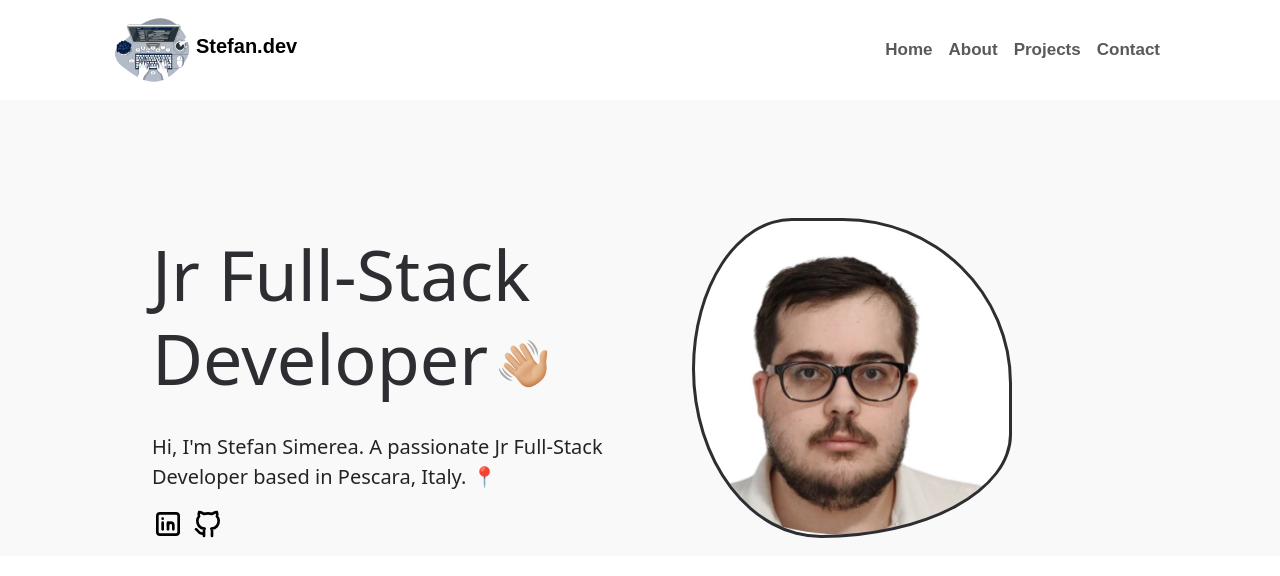
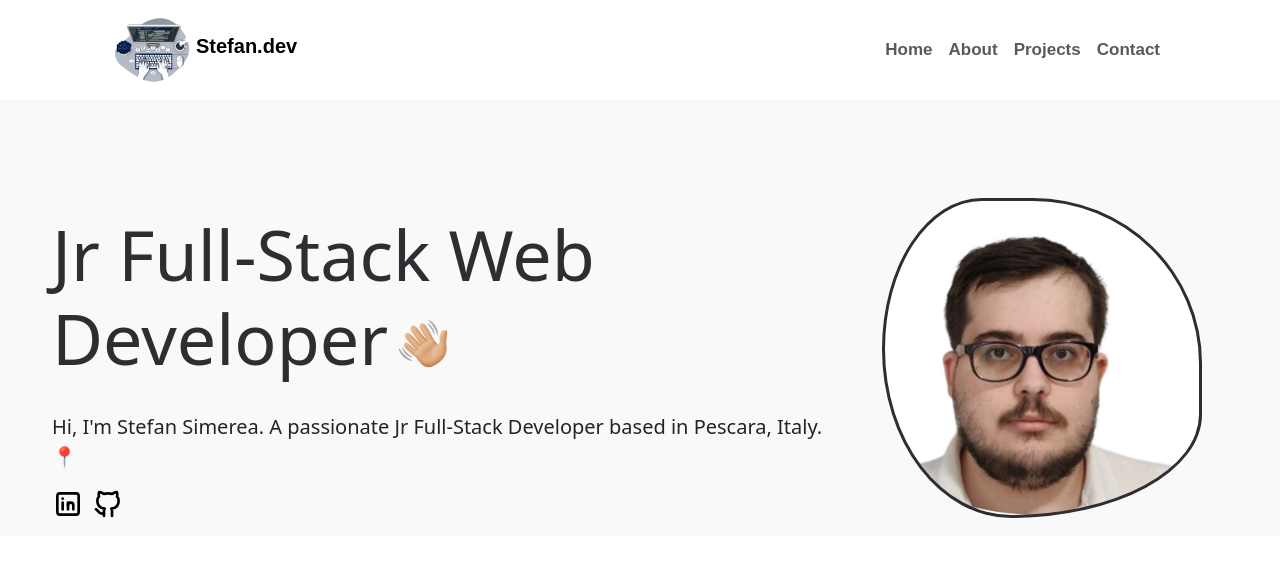
Before and after one commit to stefansimereaa/Personal-Portfolio, a Vue app: page / in a window 1280 px wide. Shown: the top 576 px of the page. Built offline with nearby package versions, Linux system fonts and the light colour scheme.

Commit message:
fixed code jumbotron

```diff
--- a/src/components/AppMain.vue
+++ b/src/components/AppMain.vue
@@ -8,9 +8,9 @@
       <section id="main-section">
         <div id="jumbotron" class="d-flex align-items-center justify-content-center">
           <div class="row d-flex align-items-center justify-content-center">
-            <div class="col-6">
+            <div class="col-8">
               <div class="container-hand">
-                <h1>Jr Full-Stack Developer <img src="../assets/img/handlogo.png" alt="hand img"></h1>
+                <h1>Jr Full-Stack Web Developer <img src="../assets/img/handlogo.png" alt="hand img"></h1>
               </div>
               <p class="description-text">Hi, I'm Stefan Simerea. A passionate Jr Full-Stack Developer based in Pescara, Italy. 📍</p>
               <p class="d-flex align-items-center">
@@ -24,7 +24,7 @@
                 </a>
               </p>
             </div>
-            <div class="col">
+            <div class="col-4">
               <div class="col-photo"></div>
             </div>
           </div>
@@ -42,7 +42,7 @@
   background-position: center center;
   background-repeat: no-repeat;
   border: 3px solid $Black-Shade;
-  margin-left: 40px;
+  margin-left: 30px;
   animation: morph 8s ease-in-out infinite;
   border-radius: 60% 40% 30% 70% / 60% 30% 70% 40%;
   position: relative;
@@ -65,11 +65,11 @@
 
 #main-section{
   background-color: #f9f9f9;
-  padding-top: 100px;
+  padding-top: 80px;
 }
 
 .row{
-  width: 1000px;
+  width: 1200px;
 }
 .container-hand {
   position: relative;
```
